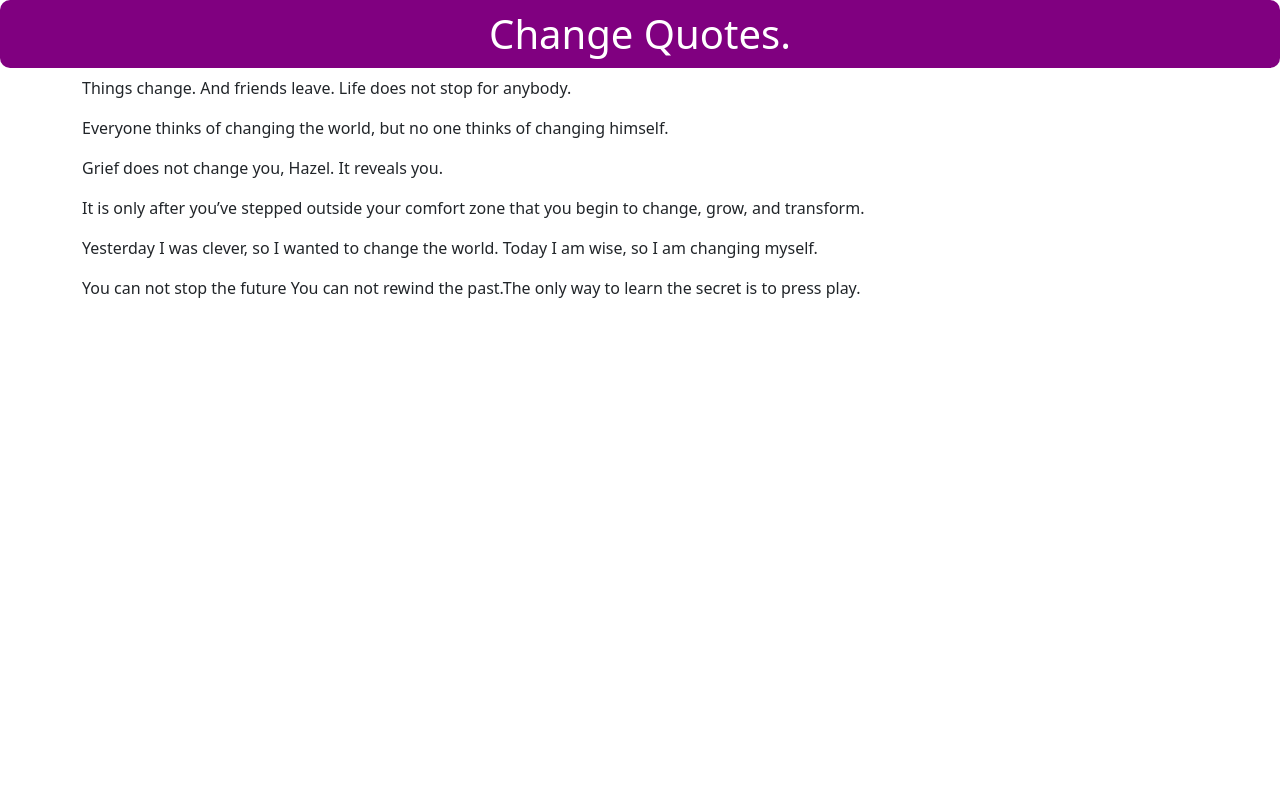
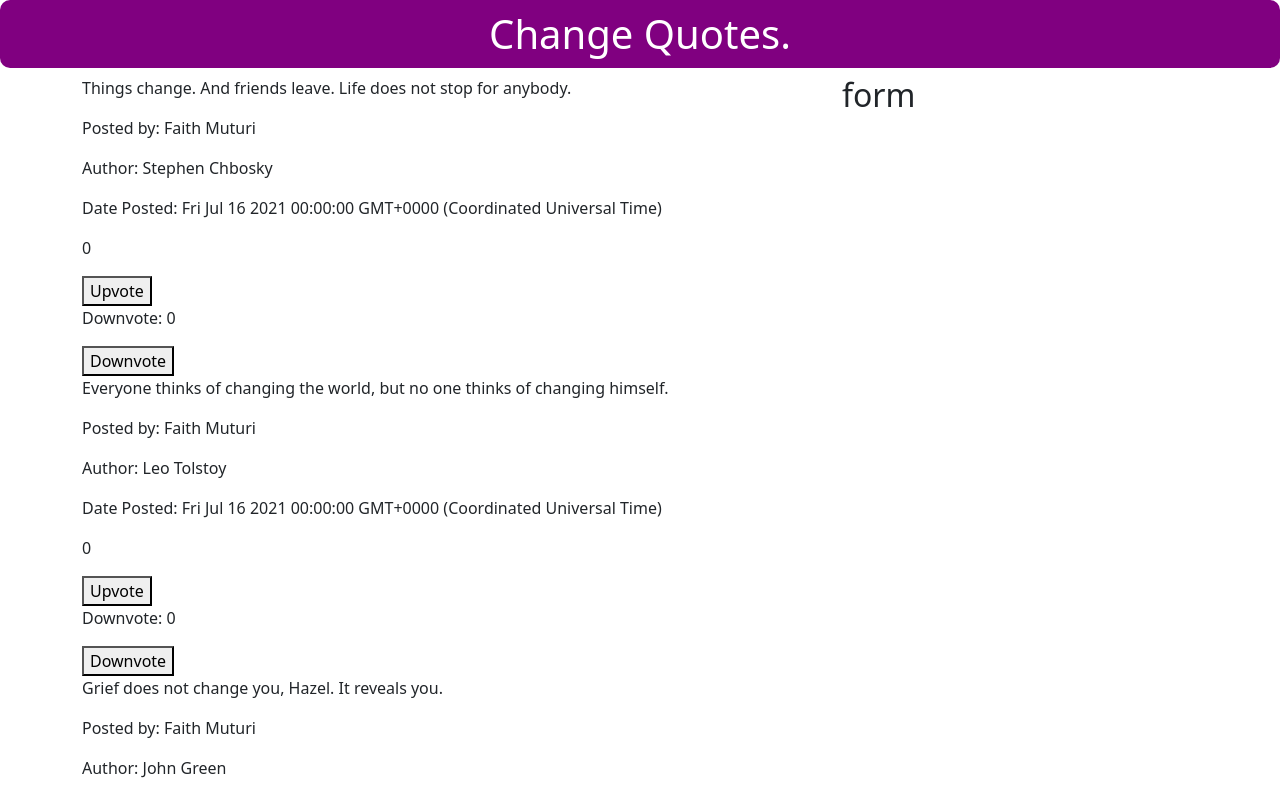
Before and after one commit to Muturi403/Quotes, an Angular app: page / in a window 1280 px wide. Shown: the top 800 px of the page. Built offline with nearby package versions, Linux system fonts and the light colour scheme.

Commit message:
added quote details

```diff
--- a/src/app/app.module.ts
+++ b/src/app/app.module.ts
@@ -4,11 +4,13 @@ import { BrowserModule } from '@angular/platform-browser';
 import { AppRoutingModule } from './app-routing.module';
 import { AppComponent } from './app.component';
 import { QuoteComponent } from './quote/quote.component';
+import { quoteDetailsComponent } from './quote-details/quote-details.component';
 
 @NgModule({
   declarations: [
     AppComponent,
-    QuoteComponent
+    QuoteComponent,
+    quoteDetailsComponent
   ],
   imports: [
     BrowserModule,
--- /dev/null
+++ b/src/app/quote-details/quote-details.component.html
@@ -0,0 +1,10 @@
+<h4>Quote details</h4>
+	  <!-- <div>
+	    <p>Posted by: {{quote.name}}</p>
+	    <p>Author: {{quote.author}}</p>
+	    <p>Date Posted: {{quote.publishDate}}</p>
+	    <p>{{quote.upVote}}</p>
+	    <button>Upvote</button>
+	    <p>Downvote: {{quote.downVote}}</p>
+	    <button>Downvote</button>
+	  </div> -->
--- /dev/null
+++ b/src/app/quote-details/quote-details.component.ts
@@ -0,0 +1,27 @@
+import { Component, OnInit, Input,EventEmitter, Output } from '@angular/core';
+import { Quote } from '../quote';
+@Component({
+  selector: 'app-quote-details',
+  templateUrl: './quote-details.component.html',
+  styleUrls: ['./quote-details.component.css']
+})
+export class quoteDetailsComponent implements OnInit {
+  @Input() voting: Quote;
+  @Output() isRead=new EventEmitter<boolean>();
+  deleteQuote(read:boolean) {
+    this.isRead.emit(read)
+  }
+  upVote(){
+    this.voting.upVote+=1
+  }
+  downVote(){
+    this.voting.downVote+=1
+  }
+
+
+  constructor() { }
+
+  ngOnInit(): void {
+  }
+
+}
--- a/src/app/quote/quote.component.html
+++ b/src/app/quote/quote.component.html
@@ -1,5 +1,23 @@
 <div class="container">
-	<div *ngFor='let quote of quotes let i=index'>
-		<p>{{quote.phrase}}</p>
-	</div>
+  <div class="row">
+    <div class="col-md-8">
+      <div *ngFor='let quote of quotes let i=index'>
+        <p>{{quote.phrase}}</p>
+		  <div>
+		    <p>Posted by: {{quote.name}}</p>
+		    <p>Author: {{quote.author}}</p>
+		    <p>Date Posted: {{quote.publishDate}}</p>
+		    <p>{{quote.upVote}}</p>
+		    <button>Upvote</button>
+		    <p>Downvote: {{quote.downVote}}</p>
+		    <button>Downvote</button>
+		  </div>
+
+      </div>
+    </div>
+    <div class="col-md-4">
+      <h2>form</h2>
+    </div>
+  </div>
+
 </div>
--- a/src/app/quote/quote.component.ts
+++ b/src/app/quote/quote.component.ts
@@ -15,6 +15,15 @@ export class QuoteComponent implements OnInit {
     new Quote('Yesterday I was clever, so I wanted to change the world. Today I am wise, so I am changing myself.', 'Faith Muturi', 'Rumi', new Date(2021, 6, 16), 0, 0),
     new Quote('You can not stop the future You can not rewind the past.The only way to learn the secret is to press play.', 'Faith Muturi', 'Jay Asher', new Date(2021, 6, 16), 0, 0)
   ]
+
+  deleteQuote(isRead,index){
+    if (isRead){
+      let toDelete= confirm(`Are you sure to delete`)
+      if (toDelete){
+        this.quotes.splice(index,1)
+      }
+    }
+  }
   constructor() { }
 
   ngOnInit(): void {
--- a/tsconfig.json
+++ b/tsconfig.json
@@ -5,7 +5,7 @@
     "baseUrl": "./",
     "outDir": "./dist/out-tsc",
     "forceConsistentCasingInFileNames": true,
-    "strict": true,
+    "strict": false,
     "noImplicitReturns": true,
     "noFallthroughCasesInSwitch": true,
     "sourceMap": true,
```
Also changed, not shown: src/app/quote-details/quote-details.component.css (added).
